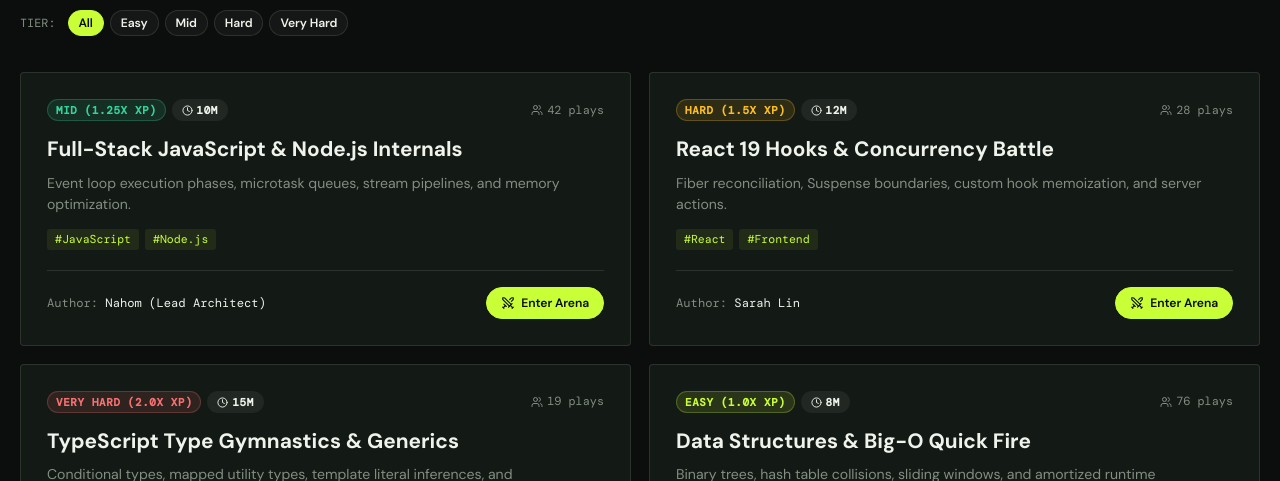
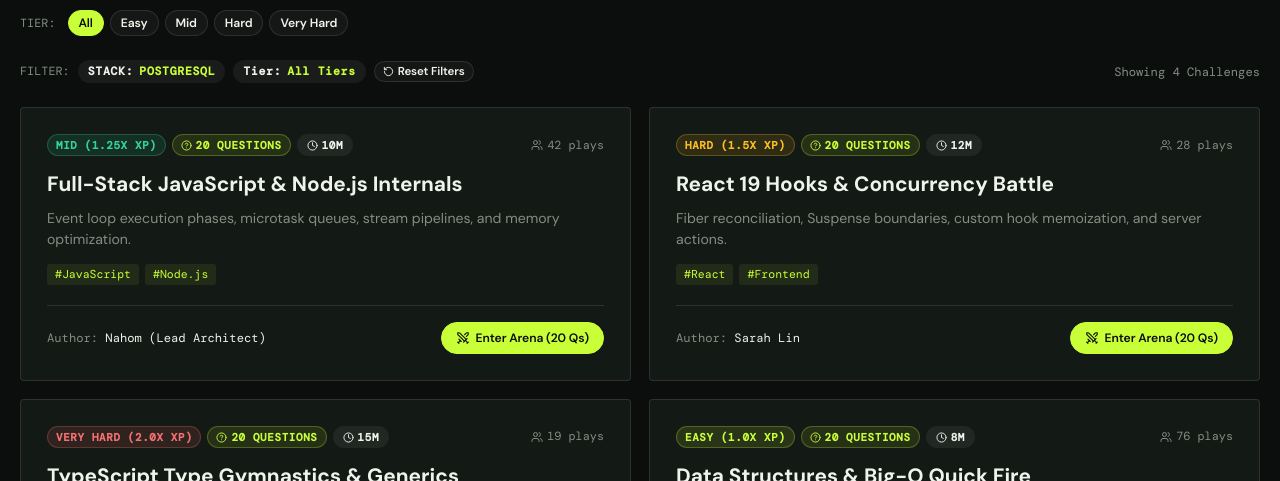
Before and after one commit to Nahom-prog/Dev-Arena, a React (Vite) app in the folder client/: page /quizzes in a window 1280 px wide. Both pictures are taken after typing "Sample" into the empty fields and a click on the button "PostgreSQL". Shown: the part 319-800 px from the top of the page. Built offline with nearby package versions, Linux system fonts and the light colour scheme; no server answers; a web font is replaced by a local one.

Commit message:
fix(catalog): display 20 questions badge on cards, fix filter empty fallback trap, and permit guest question loading via optionalAuth

```diff
--- a/client/src/pages/QuizzesList.jsx
+++ b/client/src/pages/QuizzesList.jsx
@@ -1,7 +1,7 @@
 import { useState, useEffect } from 'react';
 import { Link } from 'react-router-dom';
 import { quizApi } from '../services/api';
-import { Swords, Clock, Users, Zap } from 'lucide-react';
+import { Swords, Clock, Users, Zap, HelpCircle, RotateCcw, Filter } from 'lucide-react';
 
 const SAMPLE_DEV_QUIZZES = [
   {
@@ -13,6 +13,7 @@ const SAMPLE_DEV_QUIZZES = [
     difficulty: 'mid',
     creatorName: 'Nahom (Lead Architect)',
     playsCount: 42,
+    questionCount: 20,
     status: 'published',
   },
   {
@@ -24,6 +25,7 @@ const SAMPLE_DEV_QUIZZES = [
     difficulty: 'hard',
     creatorName: 'Sarah Lin',
     playsCount: 28,
+    questionCount: 20,
     status: 'published',
   },
   {
@@ -35,6 +37,7 @@ const SAMPLE_DEV_QUIZZES = [
     difficulty: 'very hard',
     creatorName: 'Alex R.',
     playsCount: 19,
+    questionCount: 20,
     status: 'published',
   },
   {
@@ -46,6 +49,7 @@ const SAMPLE_DEV_QUIZZES = [
     difficulty: 'easy',
     creatorName: 'Dev Arena Bot',
     playsCount: 76,
+    questionCount: 20,
     status: 'published',
   },
 ];
@@ -74,7 +78,7 @@ export default function QuizzesList() {
           search: searchTerm,
         });
         const serverQuizzes = res.quizzes || [];
-        setQuizzes(serverQuizzes.length > 0 ? serverQuizzes : SAMPLE_DEV_QUIZZES);
+        setQuizzes(serverQuizzes);
       } catch (err) {
         console.warn('Using fallback catalog', err);
         setQuizzes(SAMPLE_DEV_QUIZZES);
@@ -103,6 +107,12 @@ export default function QuizzesList() {
   ];
   const difficultyList = ['all', 'easy', 'mid', 'hard', 'very hard'];
 
+  const resetAllFilters = () => {
+    setActiveTag('all');
+    setActiveDifficulty('all');
+    setSearchTerm('');
+  };
+
   return (
     <div className="quizzes-page wrap" style={{ padding: '50px 0' }}>
       <div className="section-label">
@@ -116,7 +126,7 @@ export default function QuizzesList() {
       </div>
 
       {/* Filter and Search Bar */}
-      <div style={{ display: 'flex', flexDirection: 'column', gap: '16px', marginBottom: '36px' }}>
+      <div style={{ display: 'flex', flexDirection: 'column', gap: '16px', marginBottom: '24px' }}>
         <div style={{ display: 'flex', gap: '14px', flexWrap: 'wrap', alignItems: 'center' }}>
           <div style={{ flex: 1, minWidth: '280px' }}>
             <input
@@ -167,6 +177,34 @@ export default function QuizzesList() {
         </div>
       </div>
 
+      {/* Active Filter Bar & Results Count */}
+      <div style={{ display: 'flex', justifyContent: 'space-between', alignItems: 'center', marginBottom: '24px', flexWrap: 'wrap', gap: '10px' }}>
+        <div style={{ display: 'flex', alignItems: 'center', gap: '8px', flexWrap: 'wrap' }}>
+          <span className="mono" style={{ fontSize: '0.74rem', color: 'var(--text-muted)' }}>
+            FILTER:
+          </span>
+          <span className="badge" style={{ fontSize: '0.72rem', background: 'rgba(255,255,255,0.06)', color: 'var(--text)' }}>
+            Stack: <strong style={{ color: 'var(--lime)' }}>{activeTag === 'all' ? 'All Stacks' : activeTag}</strong>
+          </span>
+          <span className="badge" style={{ fontSize: '0.72rem', background: 'rgba(255,255,255,0.06)', color: 'var(--text)', textTransform: 'capitalize' }}>
+            Tier: <strong style={{ color: 'var(--lime)' }}>{activeDifficulty === 'all' ? 'All Tiers' : activeDifficulty}</strong>
+          </span>
+          {(activeTag !== 'all' || activeDifficulty !== 'all' || searchTerm.trim()) && (
+            <button
+              type="button"
+              className="btn btn-sm btn-secondary"
+              style={{ fontSize: '0.72rem', padding: '2px 8px', display: 'inline-flex', alignItems: 'center', gap: '4px' }}
+              onClick={resetAllFilters}
+            >
+              <RotateCcw size={11} /> Reset Filters
+            </button>
+          )}
+        </div>
+        <span className="mono" style={{ fontSize: '0.76rem', color: 'var(--text-muted)' }}>
+          {loading ? 'Searching arena...' : `Showing ${quizzes.length} Challenge${quizzes.length === 1 ? '' : 's'}`}
+        </span>
+      </div>
+
       {/* Quiz Cards Grid */}
       {loading ? (
         <div className="card" style={{ textAlign: 'center', padding: '60px 0' }}>
@@ -175,15 +213,26 @@ export default function QuizzesList() {
           </span>
         </div>
       ) : quizzes.length === 0 ? (
-        <div className="card" style={{ textAlign: 'center', padding: '60px 0' }}>
-          <h3>No matching challenges found</h3>
-          <p style={{ color: 'var(--text-muted)' }}>Try broadening your filter criteria or search query.</p>
+        <div className="card" style={{ textAlign: 'center', padding: '60px 20px' }}>
+          <Filter size={32} style={{ color: 'var(--text-muted)', marginBottom: '12px' }} />
+          <h3 style={{ marginBottom: '8px' }}>No matching challenges found</h3>
+          <p style={{ color: 'var(--text-muted)', fontSize: '0.88rem', marginBottom: '20px' }}>
+            No challenges match the selected filter (Stack: <strong>{activeTag}</strong>, Tier: <strong>{activeDifficulty}</strong>).
+          </p>
+          <button
+            type="button"
+            className="btn btn-primary btn-sm"
+            onClick={resetAllFilters}
+          >
+            Reset All Filters
+          </button>
         </div>
       ) : (
         <div className="grid-2">
           {quizzes.map((quiz) => {
             const diffInfo = DIFFICULTY_MAP[quiz.difficulty] || DIFFICULTY_MAP.easy;
             const tags = quiz.tags && quiz.tags.length > 0 ? quiz.tags : ['JavaScript'];
+            const qCount = quiz.questionCount ?? 20;
 
             return (
               <article
@@ -193,9 +242,24 @@ export default function QuizzesList() {
               >
                 <div>
                   <div style={{ display: 'flex', justifyContent: 'space-between', alignItems: 'center', marginBottom: '12px', flexWrap: 'wrap', gap: '8px' }}>
-                    <div style={{ display: 'flex', gap: '6px', alignItems: 'center' }}>
+                    <div style={{ display: 'flex', gap: '6px', alignItems: 'center', flexWrap: 'wrap' }}>
                       <span className={`badge ${diffInfo.badgeClass}`} style={{ fontSize: '0.68rem', padding: '3px 8px' }}>
                         {diffInfo.label}
+                      </span>
+                      <span
+                        className="badge"
+                        style={{
+                          fontSize: '0.68rem',
+                          padding: '3px 8px',
+                          display: 'inline-flex',
+                          alignItems: 'center',
+                          gap: '4px',
+                          background: 'rgba(200,255,55,0.1)',
+                          color: 'var(--lime)',
+                          border: '1px solid rgba(200,255,55,0.25)',
+                        }}
+                      >
+                        <HelpCircle size={11} /> {qCount} Questions
                       </span>
                       <span className="badge" style={{ fontSize: '0.68rem', background: 'rgba(255,255,255,0.06)', display: 'inline-flex', alignItems: 'center', gap: '4px' }}>
                         <Clock size={11} /> {quiz.timeLimitMinutes || 10}m
@@ -226,7 +290,7 @@ export default function QuizzesList() {
                   </span>
                   <Link to={`/quiz/${quiz._id}`} className="btn btn-primary btn-sm" style={{ display: 'inline-flex', alignItems: 'center', gap: '6px' }}>
                     <Swords size={14} />
-                    <span>Enter Arena</span>
+                    <span>Enter Arena ({qCount} Qs)</span>
                   </Link>
                 </div>
               </article>
```
Also changed, not shown: 2 other files (tests, documents, lock files or other folders).
